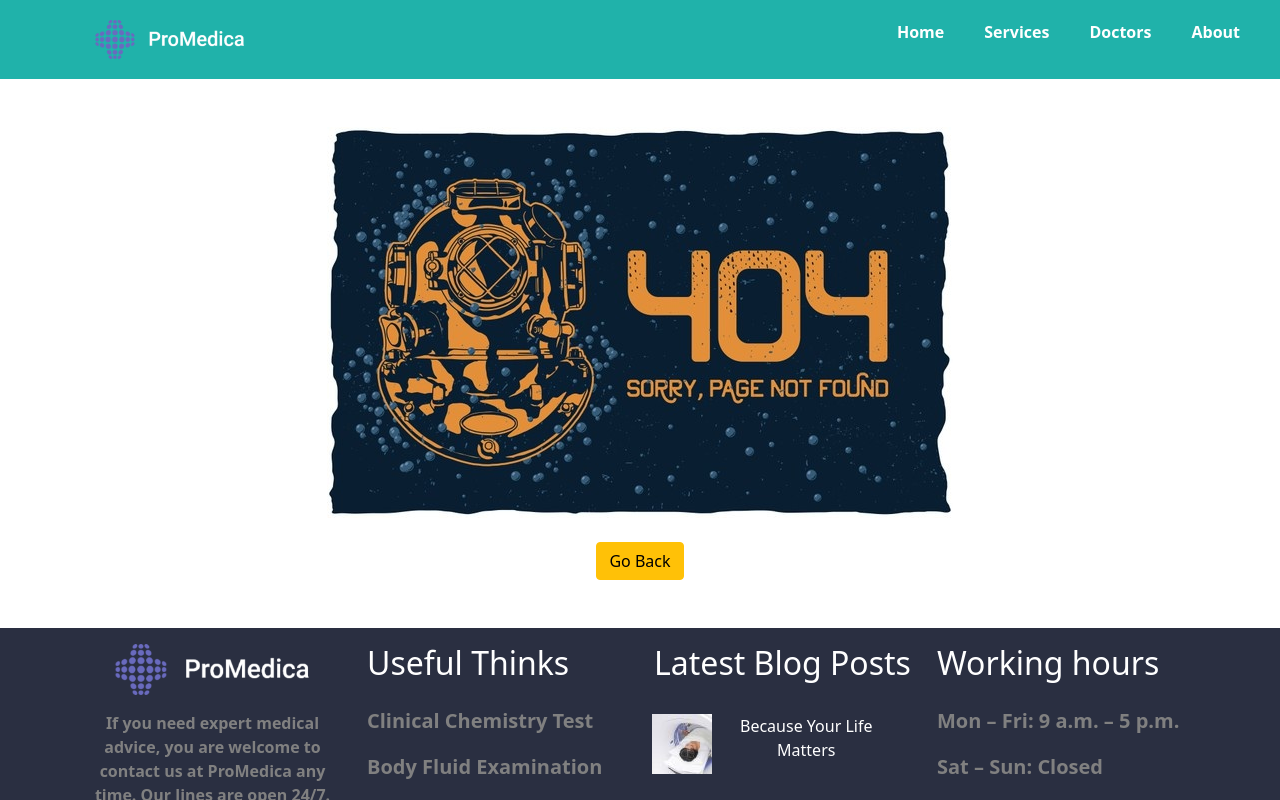
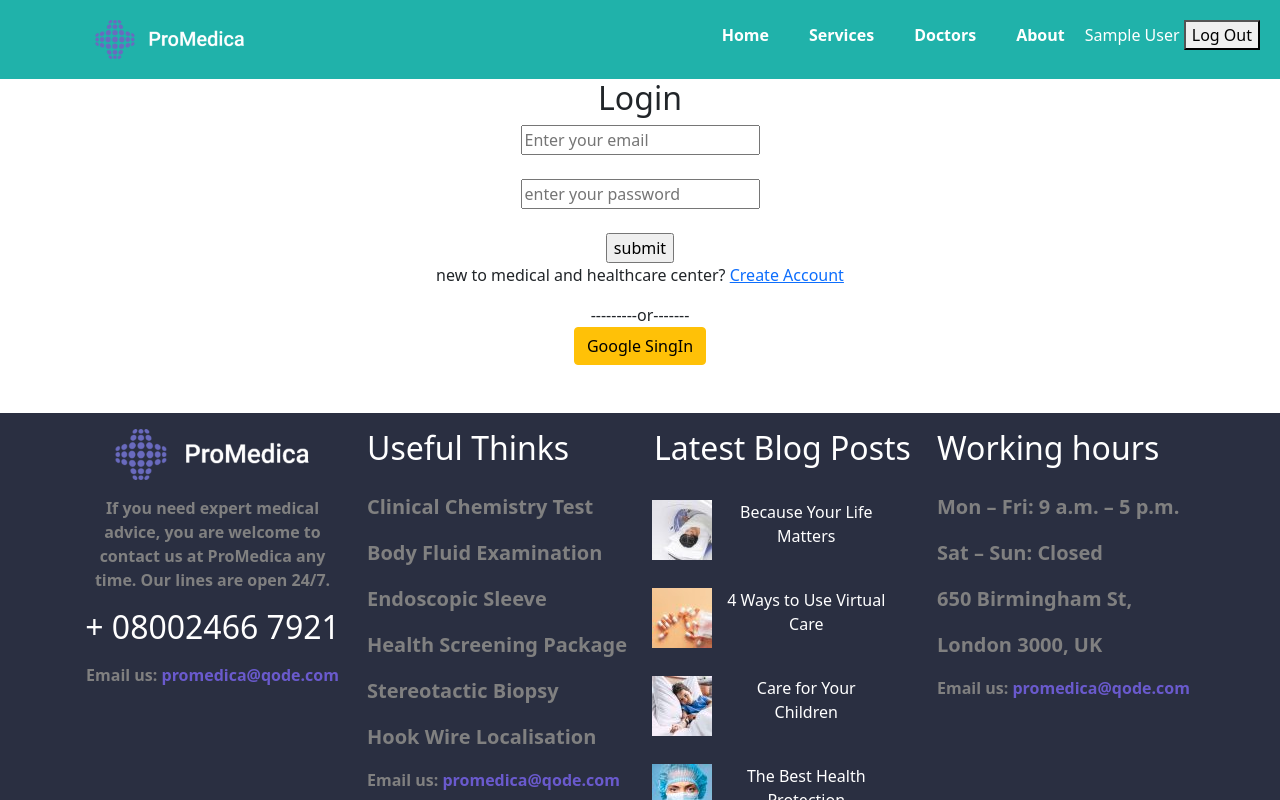
Before and after one commit to Sabbir-Ahmed-Shuvo/TravelAgency, a React (Create React App) app: page /login in a window 1280 px wide. Shown: the top 800 px of the page. Built offline with nearby package versions, Linux system fonts and the light colour scheme; no server answers; sample sign-in values are in the browser's storage.

Commit message:
added all file

```diff
--- a/package.json
+++ b/package.json
@@ -7,6 +7,7 @@
     "@testing-library/react": "^11.2.7",
     "@testing-library/user-event": "^12.8.3",
     "bootstrap": "^5.1.1",
+    "firebase": "^9.1.3",
     "react": "^17.0.2",
     "react-bootstrap": "^2.0.0-rc.1",
     "react-dom": "^17.0.2",
--- a/src/App.js
+++ b/src/App.js
@@ -9,6 +9,10 @@ import Header from './pages/Header/Header';
 import Doctors from './pages/Home/Doctors/Doctors';
 import Footer from './pages/Footer/Footer';
 import About from './pages/Home/About/About';
+import Login from './pages/Login/Login';
+import Register from './pages/Register/Register';
+import AuthProvider from './context/AuthProvider';
+import PrivateRoute from './pages/PrivateRoute/PrivateRoute';
 
 
 
@@ -17,7 +21,8 @@ import About from './pages/Home/About/About';
 function App() {
   return (
     <div className="App">
-     <BrowserRouter>
+        <AuthProvider>
+        <BrowserRouter>
      <Header></Header>
      <Switch>
        <Route exact path="/">
@@ -29,14 +34,20 @@ function App() {
        <Route path="/services">
           <Services></Services>
        </Route>
-       <Route path="/doctors">
+       <PrivateRoute path="/doctors">
           <Doctors></Doctors>
-       </Route>
-       <Route path="/details/:serviceId">
+       </PrivateRoute>
+       <PrivateRoute path="/details/:serviceId">
         <Details></Details>
-       </Route>
+       </PrivateRoute>
        <Route path="/about">
          <About></About>
+       </Route>
+       <Route path="/login">
+         <Login></Login>
+       </Route>
+       <Route path="/register">
+         <Register></Register>
        </Route>
        <Route exact path="*">
          <NotFound></NotFound>
@@ -44,6 +55,7 @@ function App() {
      </Switch>
      <Footer></Footer>
      </BrowserRouter>
+        </AuthProvider>
     </div>
   );
 }
--- /dev/null
+++ b/src/Firebase/firebase-config.js
@@ -0,0 +1,10 @@
+const firebaseConfig = {
+    apiKey: "AIzaSyBysm-bKIs_EXeXFxGi-dlmqOOI9CbL2Zk",
+    authDomain: "medical-and-healthcare.firebaseapp.com",
+    projectId: "medical-and-healthcare",
+    storageBucket: "medical-and-healthcare.appspot.com",
+    messagingSenderId: "210523024338",
+    appId: "1:210523024338:web:7e91414bc96c1e017eb60b"
+  };
+
+  export default firebaseConfig;
--- /dev/null
+++ b/src/Firebase/firebase-init.js
@@ -0,0 +1,9 @@
+import { initializeApp } from "firebase/app";
+import firebaseConfig from "./firebase-config";
+
+
+const initializeAuthentication =()=>{
+     initializeApp(firebaseConfig);
+}
+
+export default initializeAuthentication;
--- /dev/null
+++ b/src/context/AuthProvider.js
@@ -0,0 +1,15 @@
+import React, { createContext } from 'react';
+import useFirebase from '../hooks/useFirebase';
+
+export const AuthContext = createContext()
+
+const AuthProvider = ({children}) => {
+    const allContext = useFirebase()
+    return (
+        <AuthContext.Provider value={allContext}>
+            {children}
+        </AuthContext.Provider>
+    );
+};
+
+export default AuthProvider;
--- /dev/null
+++ b/src/hooks/useAuth.js
@@ -0,0 +1,8 @@
+import { useContext } from "react"
+import { AuthContext } from "../context/AuthProvider"
+
+const useAuth =() =>{
+    return useContext(AuthContext);
+}
+
+export default useAuth;
--- /dev/null
+++ b/src/hooks/useFirebase.js
@@ -0,0 +1,42 @@
+import { useEffect, useState } from "react"
+import { getAuth, signInWithPopup, GoogleAuthProvider,onAuthStateChanged, signOut } from "firebase/auth";
+import initializeAuthentication from "../Firebase/firebase-init";
+
+initializeAuthentication()
+const useFirebase =()=>{
+    const [user, setUser] = useState({});
+
+
+    const auth = getAuth();
+    const googleProvider = new GoogleAuthProvider();
+
+    const singInWithGoogle =() =>{
+      return  signInWithPopup(auth, googleProvider)
+
+    }
+
+    const logOut =() =>{
+        signOut(auth)
+        .then(() =>{
+           setUser({})
+        })
+    }
+
+    useEffect( () => {
+        onAuthStateChanged(auth, (user) => {
+            if (user) {
+              setUser(user);
+            }
+          });
+    },[])
+
+    return{
+        user,
+        singInWithGoogle,
+        logOut
+    }
+}
+
+
+
+export default useFirebase;
--- a/src/pages/Header/Header.js
+++ b/src/pages/Header/Header.js
@@ -2,7 +2,9 @@ import React from 'react';
 import { Link } from 'react-router-dom';
 import'./Header.css'
 import navlogo from '../../Images/icon/logo-footer-img-1-300x78.png'
+import useAuth from '../../hooks/useAuth';
 const Header = () => {
+    const {user, logOut} = useAuth();
     return (
         <>
         <div className="header">
@@ -14,6 +16,12 @@ const Header = () => {
                 <Link to="/Services">Services</Link>
                 <Link to="/doctors">Doctors</Link>
                 <Link to="/about">About</Link>
+                <span style={{color:"white"}}>{user.displayName} </span>
+               {
+               user.email ?
+               <button onClick={logOut}>Log Out</button>
+               :
+               <Link to ="login">LogIn</Link>}
             </div>
         </div>
         </>
--- /dev/null
+++ b/src/pages/Login/Login.js
@@ -0,0 +1,39 @@
+import React from 'react';
+import { Link, useLocation, useHistory} from 'react-router-dom';
+import useAuth from '../../hooks/useAuth';
+
+const Login = () => {
+    const {singInWithGoogle} =useAuth();
+    const location = useLocation();
+    const history = useHistory();
+    const redirect_uri = location.state?.from || '/services'
+    console.log("came from",);
+
+    const handleGoogleLogin = () =>{
+        singInWithGoogle()
+        .then(result => {
+          history.push(redirect_uri)
+        })
+    }
+    return (
+        <div>
+            <div>
+                <h2>Login</h2>
+                <form>
+                    <input type="email" name="" id="" placeholder="Enter your email" />
+                    <br /><br />
+                    <input type="password" name="" id="" placeholder="enter your password"/>
+                    <br /><br />
+                    <input type="submit" value="submit" />
+                </form>
+                <p>new to medical and healthcare center? <Link to="/register">Create Account</Link></p>
+                <div>---------or-------</div>
+                <button className="btn btn-warning"
+                onClick={handleGoogleLogin}
+                >Google SingIn</button>
+            </div>
+        </div>
+    );
+};
+
+export default Login;
--- /dev/null
+++ b/src/pages/PrivateRoute/PrivateRoute.js
@@ -0,0 +1,25 @@
+import React from 'react';
+import { Redirect, Route } from 'react-router';
+import useAuth from '../../hooks/useAuth';
+
+const PrivateRoute = ({children, ...rest}) => {
+    const {user} =useAuth();
+    return (
+        <Route
+        {...rest}
+        render={({location})=>user.email? children: <Redirect
+
+        to={{
+            pathname: "/login",
+            state: { from: location }
+          }}
+
+        ></Redirect>}
+        >
+
+
+        </Route>
+    );
+};
+
+export default PrivateRoute;
--- /dev/null
+++ b/src/pages/Register/Register.js
@@ -0,0 +1,24 @@
+import React from 'react';
+import { Link } from 'react-router-dom';
+
+const Register = () => {
+    return (
+        <div>
+            <div>
+                <h2>Register: Create Account</h2>
+                <form onsubmit="">
+                    <input type="email" name="" id="" placeholder="Enter your email" />
+                    <br /><br />
+                    <input type="password" name="" id="" placeholder="enter your password"/>
+                    <br /><br />
+                    <input type="password" name="" id="" placeholder="Re-enter password"/>
+                    <br /><br />
+                    <input type="submit" value="submit" />
+                </form>
+                <p>Already have an account? <Link to="/login">Login</Link></p>
+            </div>
+        </div>
+    );
+};
+
+export default Register;
```
Also changed, not shown: 1 other file (tests, documents, lock files or other folders).
